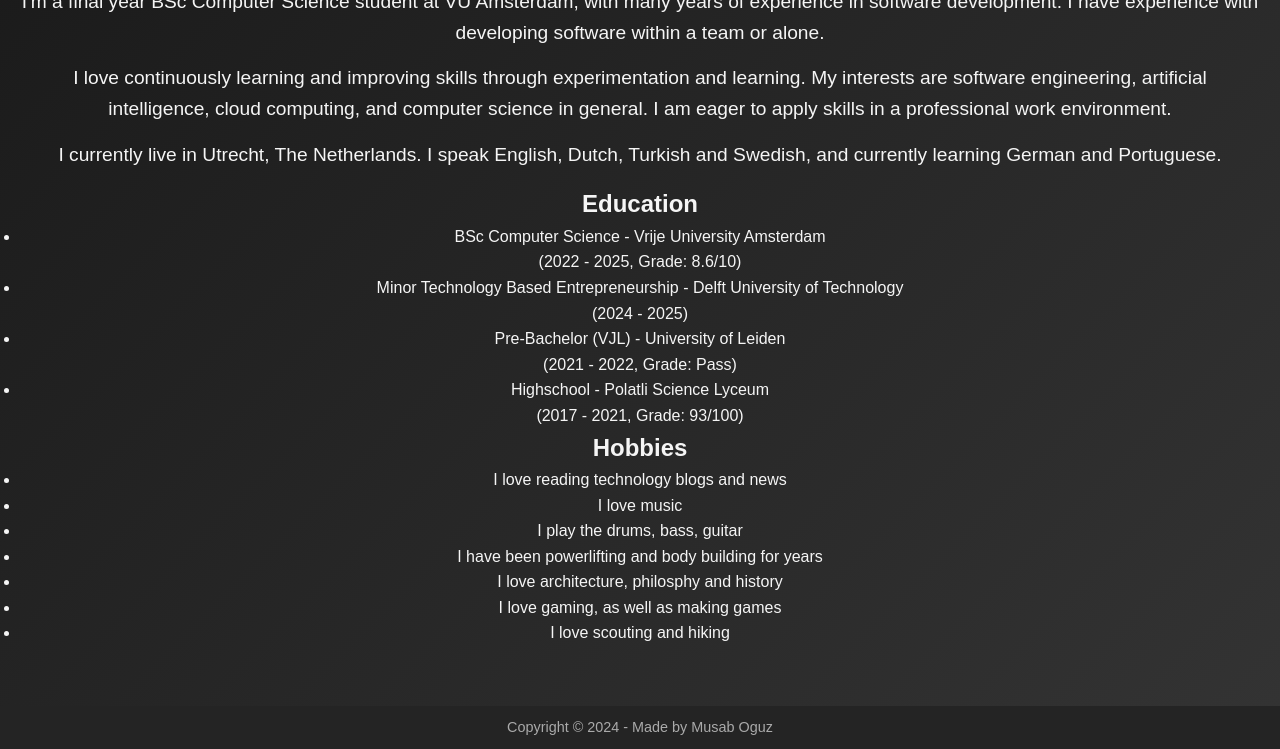
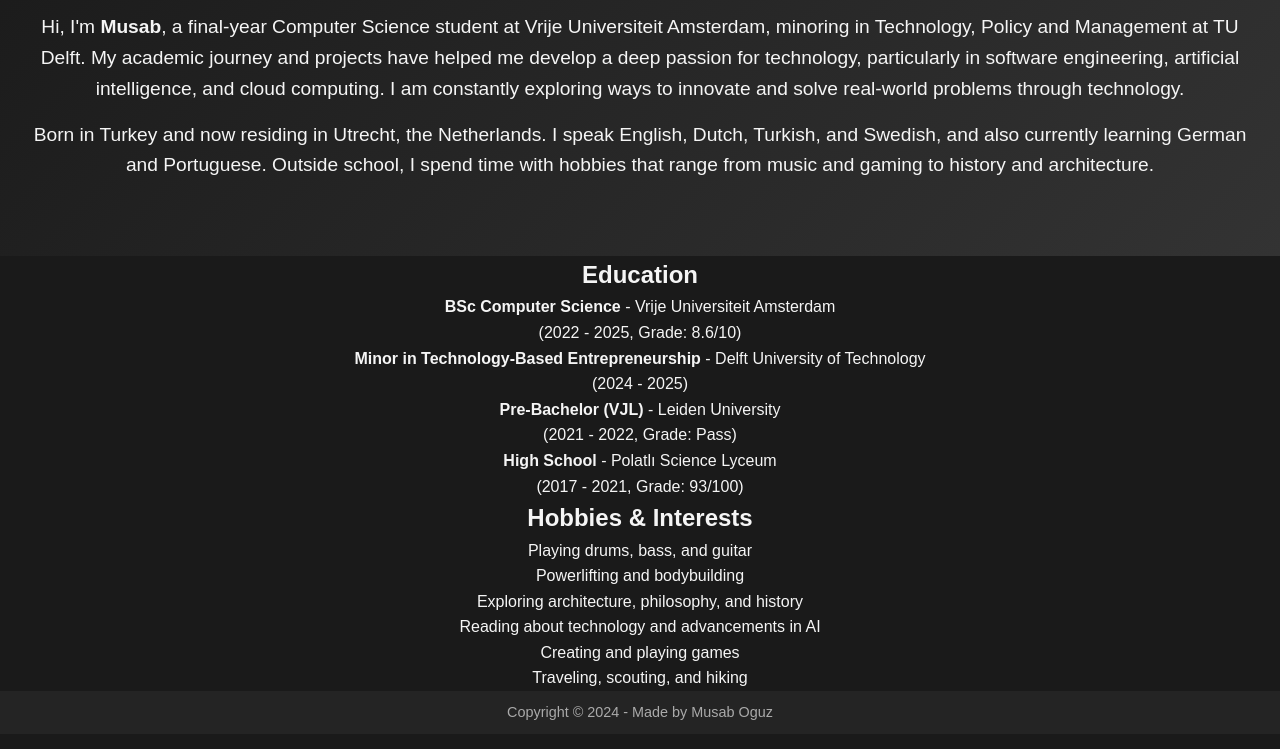
Before and after one commit to Dolyetyus/Portfolio-Website-v2, a plain HTML site: page about.html in a window 1280 px wide. Shown: the part 195-944 px from the top of the page. Drawn offline with Linux system fonts and the light colour scheme.

Commit message:
About me page revised

```diff
--- a/about.html
+++ b/about.html
@@ -3,7 +3,7 @@
 <head>
     <meta charset="UTF-8">
     <meta name="viewport" content="width=device-width, initial-scale=1, maximum-scale=1, user-scalable=0">
-    <title>Musab Oguz</title>
+    <title>About Me - Musab Oguz</title>
     <link rel="stylesheet" href="style.css">
     <link rel="icon" href="img/toplogo.png" type="image/icon type">
 </head>
@@ -47,39 +47,49 @@
         </div>
     </header>
     <main>
-        <section class="intro" id="aboutme">
-            <section>
-                <h2>About Me</h2>
-                <p>I'm a final year BSc Computer Science student at VU Amsterdam, with many years of experience in software development. I have experience with developing software within a team or alone.</p>
-                <p>I love continuously learning and improving skills through experimentation and learning. My interests are software engineering, artificial intelligence, cloud computing, and computer science in general. I am eager to apply skills in a professional work environment.</p>
-                <p>I currently live in Utrecht, The Netherlands. I speak English, Dutch, Turkish and Swedish, and currently learning German and Portuguese.</p>
+        <section class="intro">
+            <h1>About Me</h1>
+            <p>
+                Hi, I'm <strong>Musab</strong>, a final-year Computer Science student at Vrije Universiteit Amsterdam, minoring in Technology, Policy and Management at TU Delft. My academic journey and projects have helped me develop a deep passion for technology, particularly in software engineering, artificial intelligence, and cloud computing. I am constantly exploring ways to innovate and solve real-world problems through technology.
+            </p>
+            <p>
+                Born in Turkey and now residing in Utrecht, the Netherlands. I speak English, Dutch, Turkish, and Swedish, and also currently learning German and Portuguese. Outside school, I spend time with hobbies that range from music and gaming to history and architecture.
+            </p>
         </section>
         <section class="education">
             <h2>Education</h2>
             <ul>
-                    <li>BSc Computer Science - Vrije University Amsterdam </br><span class="details">(2022 - 2025, Grade: 8.6/10)</span></li>
-                    <li>Minor Technology Based Entrepreneurship - Delft University of Technology </br><span class="details">(2024 - 2025)</span></li>
-                    <li>Pre-Bachelor (VJL) - University of Leiden </br><span class="details">(2021 - 2022, Grade: Pass)</span></li>
-                    <li>Highschool - Polatli Science Lyceum </br><span class="details">(2017 - 2021, Grade: 93/100)</span></li>
+                <li>
+                    <strong>BSc Computer Science</strong> - Vrije Universiteit Amsterdam<br>
+                    <span class="details">(2022 - 2025, Grade: 8.6/10)</span>
+                </li>
+                <li>
+                    <strong>Minor in Technology-Based Entrepreneurship</strong> - Delft University of Technology<br>
+                    <span class="details">(2024 - 2025)</span>
+                </li>
+                <li>
+                    <strong>Pre-Bachelor (VJL)</strong> - Leiden University<br>
+                    <span class="details">(2021 - 2022, Grade: Pass)</span>
+                </li>
+                <li>
+                    <strong>High School</strong> - Polatlı Science Lyceum<br>
+                    <span class="details">(2017 - 2021, Grade: 93/100)</span>
+                </li>
             </ul>
         </section>
         <section class="hobbies">
-                <h2>Hobbies</h2>
+            <h2>Hobbies & Interests</h2>
             <ul>
-                    <li>I love reading technology blogs and news</li>
-                    <li>I love music</li>
-                    <li>I play the drums, bass, guitar</li>
-                    <li>I have been powerlifting and body building for years</li>
-                    <li>I love architecture, philosphy and history</li>
-                    <li>I love gaming, as well as making games</li>
-                    <li>I love scouting and hiking</li>
+                <li>Playing drums, bass, and guitar</li>
+                <li>Powerlifting and bodybuilding</li>
+                <li>Exploring architecture, philosophy, and history</li>
+                <li>Reading about technology and advancements in AI</li>
+                <li>Creating and playing games</li>
+                <li>Traveling, scouting, and hiking</li>
             </ul>
         </section>
-            <button class="get-in-touch" onclick="location.href='mailto:doliatius@proton.me';" style="display: none;">Get in touch</button>
-            <button class="cv-button" onclick="openCV();" style="display: none;">Check my CV</button>
-            <small id="lastUpdated" style="display: none;"></small>
-        </section>
     </main>
+
     <footer>
         <p>Copyright © 2024 - Made by Musab Oguz</p>
     </footer>
```
Lines whose indentation alone changed are shown as unchanged.
